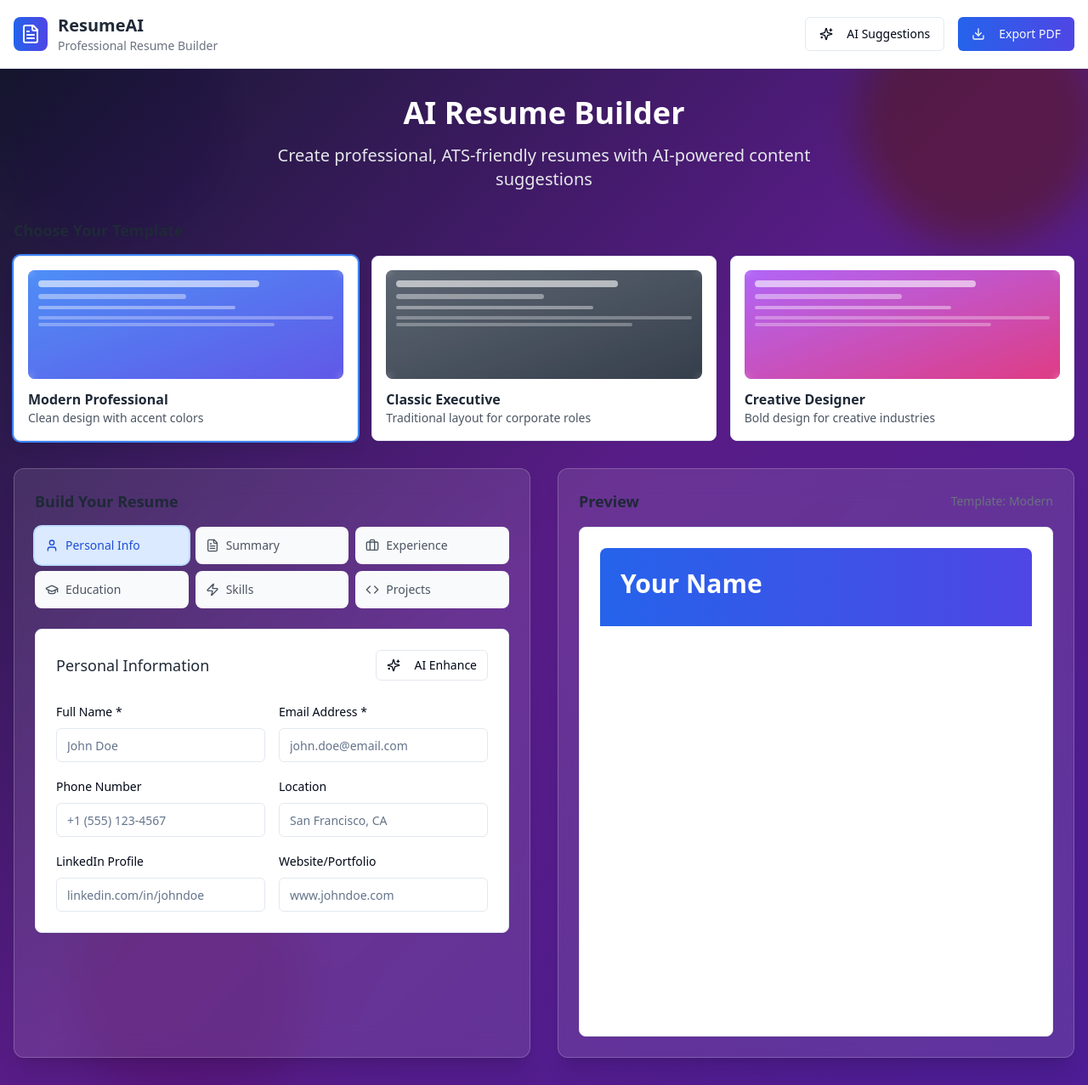
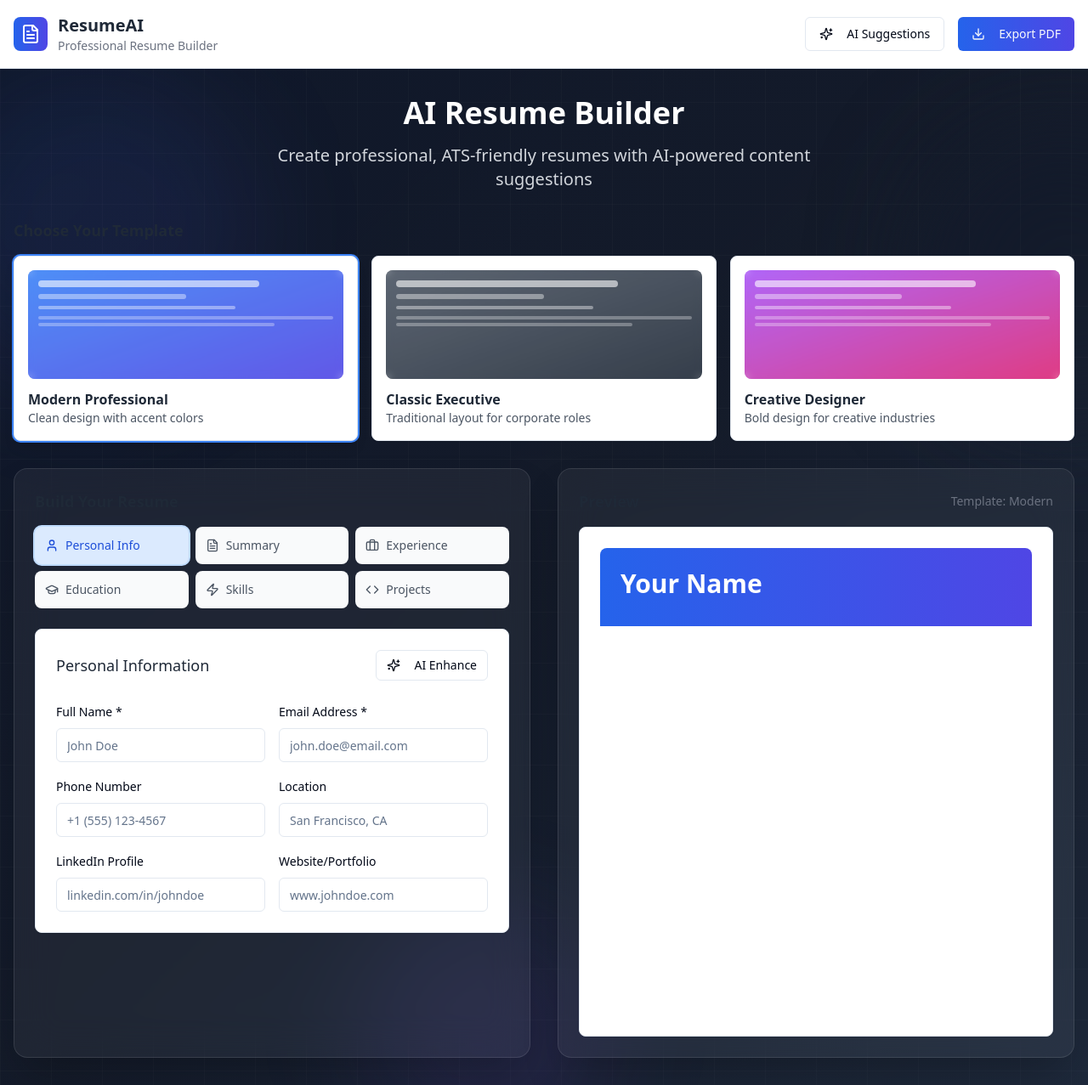
Before and after one commit to SymonaLisa/elevate-resume-boost, a React (Vite) app: page / in a window 1280 px wide. Shown: the whole page at 85% size. Built offline with nearby package versions, Linux system fonts and the light colour scheme.

Commit message:
Refactor: Improve UI aesthetics
Update the UI to be sleeker and more professional.

```diff
--- a/src/pages/Index.tsx
+++ b/src/pages/Index.tsx
@@ -33,12 +33,19 @@ const Index = () => {
   };
 
   return (
-    <div className="min-h-screen bg-gradient-to-br from-gray-900 via-purple-900 to-violet-900 relative overflow-hidden">
-      {/* Animated background elements */}
+    <div className="min-h-screen bg-gradient-to-br from-slate-900 via-gray-900 to-slate-800 relative overflow-hidden">
+      {/* Geometric background elements */}
       <div className="absolute inset-0">
-        <div className="absolute top-0 -left-4 w-72 h-72 bg-purple-300 rounded-full mix-blend-multiply filter blur-xl opacity-70 animate-pulse"></div>
-        <div className="absolute top-0 -right-4 w-72 h-72 bg-yellow-300 rounded-full mix-blend-multiply filter blur-xl opacity-70 animate-pulse animation-delay-2000"></div>
-        <div className="absolute -bottom-8 left-20 w-72 h-72 bg-pink-300 rounded-full mix-blend-multiply filter blur-xl opacity-70 animate-pulse animation-delay-4000"></div>
+        {/* Subtle gradient orbs */}
+        <div className="absolute top-20 -left-20 w-96 h-96 bg-gradient-to-br from-blue-500/10 to-indigo-600/10 rounded-full filter blur-3xl"></div>
+        <div className="absolute top-40 -right-32 w-80 h-80 bg-gradient-to-br from-purple-500/8 to-blue-600/8 rounded-full filter blur-3xl"></div>
+        <div className="absolute -bottom-20 left-1/3 w-72 h-72 bg-gradient-to-br from-indigo-500/10 to-purple-600/10 rounded-full filter blur-3xl"></div>
+
+        {/* Subtle grid pattern */}
+        <div className="absolute inset-0 bg-[linear-gradient(rgba(255,255,255,0.02)_1px,transparent_1px),linear-gradient(90deg,rgba(255,255,255,0.02)_1px,transparent_1px)] bg-[size:60px_60px]"></div>
+
+        {/* Subtle diagonal lines */}
+        <div className="absolute inset-0 bg-gradient-to-br from-transparent via-white/[0.01] to-transparent"></div>
       </div>
 
       {/* Content */}
@@ -50,7 +57,7 @@ const Index = () => {
             <h1 className="text-4xl font-bold text-white mb-4">
               AI Resume Builder
             </h1>
-            <p className="text-xl text-gray-200 max-w-2xl mx-auto">
+            <p className="text-xl text-gray-300 max-w-2xl mx-auto">
               Create professional, ATS-friendly resumes with AI-powered content suggestions
             </p>
           </div>
@@ -61,7 +68,7 @@ const Index = () => {
           />
 
           <div className="grid lg:grid-cols-2 gap-8 mt-8">
-            <div className="bg-white/10 backdrop-blur-lg rounded-xl shadow-xl border border-white/20 p-6">
+            <div className="bg-white/5 backdrop-blur-xl rounded-2xl shadow-2xl border border-white/10 p-6 hover:bg-white/[0.07] transition-all duration-300">
               <ResumeBuilder
                 resumeData={resumeData}
                 activeSection={activeSection}
@@ -70,7 +77,7 @@ const Index = () => {
               />
             </div>
 
-            <div className="bg-white/10 backdrop-blur-lg rounded-xl shadow-xl border border-white/20 p-6 sticky top-8">
+            <div className="bg-white/5 backdrop-blur-xl rounded-2xl shadow-2xl border border-white/10 p-6 sticky top-8 hover:bg-white/[0.07] transition-all duration-300">
               <ResumePreview
                 resumeData={resumeData}
                 template={resumeData.selectedTemplate}
```
